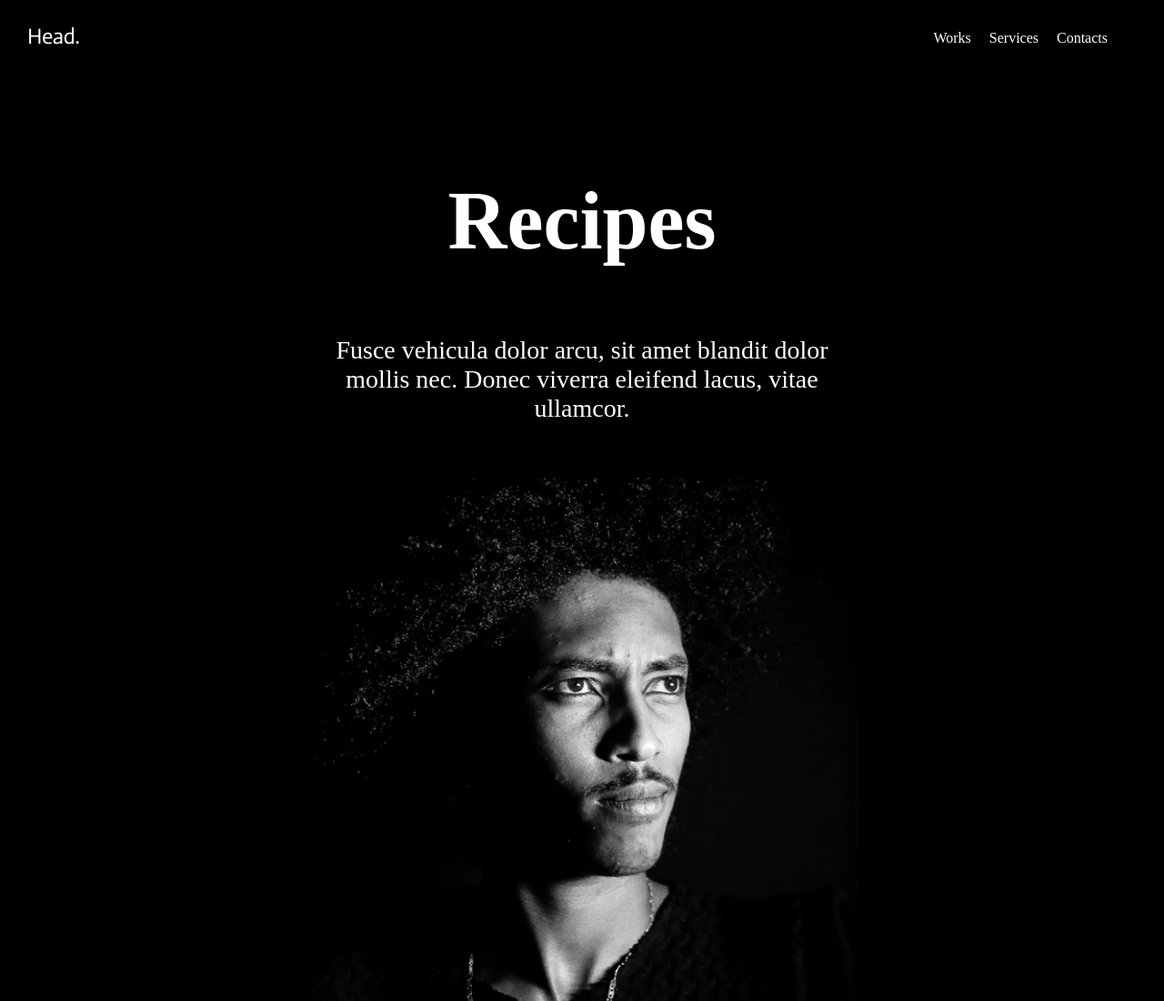
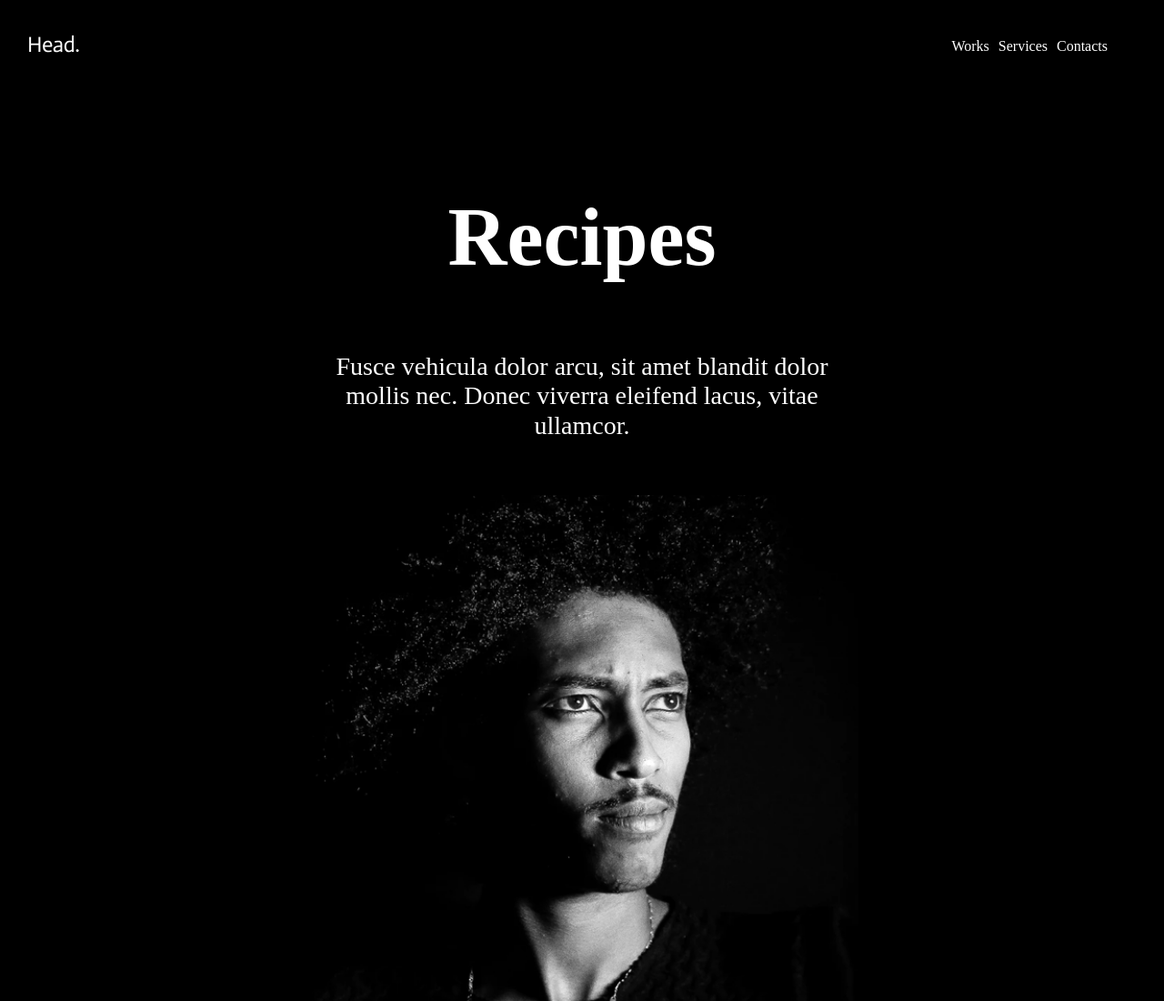
Before and after one commit to SonalMahe/ResponsiveNavigationA13, a plain HTML site: page index.html in a window 1280 px wide. Shown: the top 1100 px of the page at 91% size. Drawn offline with Linux system fonts and the light colour scheme.

Commit message:
updated in styling
changes in max height

```diff
--- a/index.html
+++ b/index.html
@@ -29,12 +29,12 @@
 
         <script>
             let navlist = document.getElementById("navlist")
-            navlist.style.maxHeight == "0px";
+            navlist.style.maxHeight === "0px";
 
             function toggleMenu() {
 
-
-                if (navlist.style.maxHeight === "0px" || navlist.style.maxHeight === "") {
+                if (navlist.style.maxHeight === "0px" || navlist.style.maxHeight === "")
+                {
                     navlist.style.maxHeight = "768px";
                 }
                 else {
--- a/styles/styles.css
+++ b/styles/styles.css
@@ -19,7 +19,7 @@ nav ul{
     align-items: center;
     padding: 1rem 2rem;
     color: white;
-    gap:20px;
+    gap:10px;
 }
 nav ul li{
     display: flex;
@@ -45,7 +45,7 @@ a:hover{
     display: none;
 }
 .dropdown i:hover{
-    background-color:red;
+    background-color:#ad4c4c;
 }
 
 /*herosection*/
@@ -124,5 +124,4 @@ a:hover{
     }
     #navlist{
         transition: all 0.5s;
-        max-height: 0px;
     }
```
